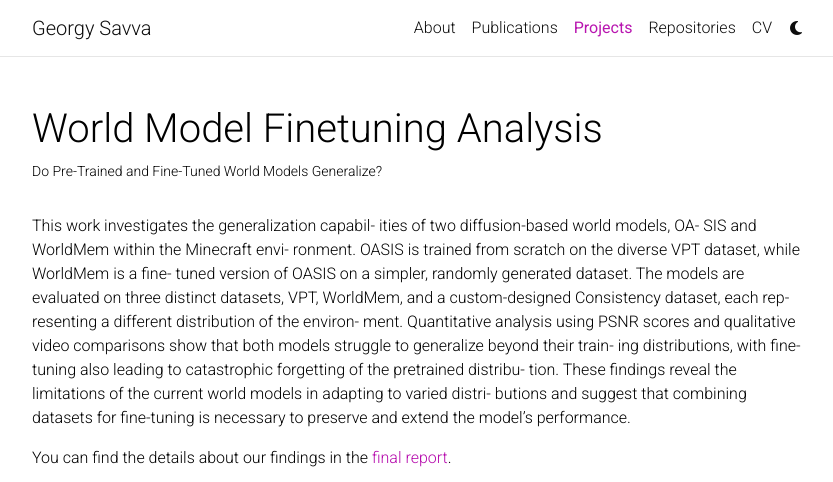
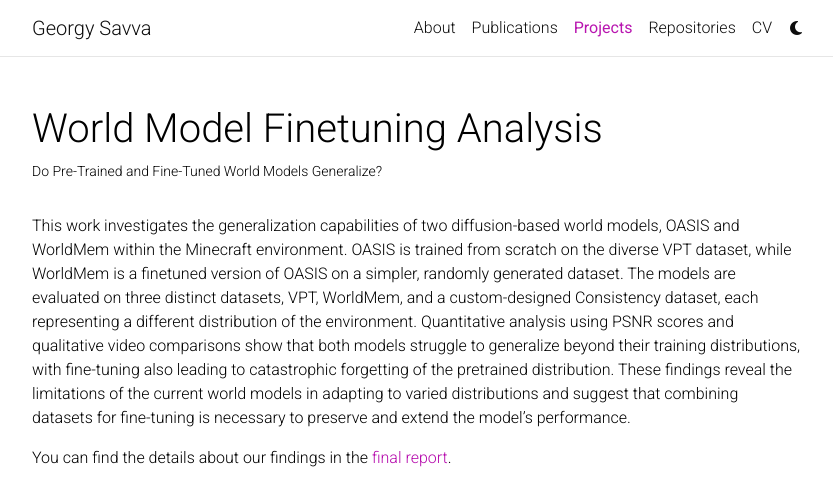
Before and after one commit to georgysavva/georgysavva.github.io, a Jekyll site: the page built from _projects/world-model-finetuning-analysis.md, in a window 1280 px wide, cut to the strip 0-482 px from the top of the page. Shown: the whole strip, without its empty margins (223-1056 px from the left). Built offline with Jekyll 4.4.1, drawn with Linux system fonts in a browser that asks for light colours; comment, search, counter and statistics services are not loaded; a style sheet for code colours, icons or effects is not loaded.

Commit message:
change project formatting

```diff
--- a/_projects/world-model-finetuning-analysis.md
+++ b/_projects/world-model-finetuning-analysis.md
@@ -6,25 +6,6 @@
 importance: 1
 ---
 
-This work investigates the generalization capabil-
-ities of two diffusion-based world models, OA-
-SIS and WorldMem within the Minecraft envi-
-ronment. OASIS is trained from scratch on the
-diverse VPT dataset, while WorldMem is a fine-
-tuned version of OASIS on a simpler, randomly
-generated dataset. The models are evaluated on
-three distinct datasets, VPT, WorldMem, and a
-custom-designed Consistency dataset, each rep-
-resenting a different distribution of the environ-
-ment. Quantitative analysis using PSNR scores
-and qualitative video comparisons show that both
-models struggle to generalize beyond their train-
-ing distributions, with fine-tuning also leading to
-catastrophic forgetting of the pretrained distribu-
-tion. These findings reveal the limitations of the
-current world models in adapting to varied distri-
-butions and suggest that combining datasets for
-fine-tuning is necessary to preserve and extend
-the model’s performance.
+This work investigates the generalization capabilities of two diffusion-based world models, OASIS and WorldMem within the Minecraft environment. OASIS is trained from scratch on the diverse VPT dataset, while WorldMem is a finetuned version of OASIS on a simpler, randomly generated dataset. The models are evaluated on three distinct datasets, VPT, WorldMem, and a custom-designed Consistency dataset, each representing a different distribution of the environment. Quantitative analysis using PSNR scores and qualitative video comparisons show that both models struggle to generalize beyond their training distributions, with fine-tuning also leading to catastrophic forgetting of the pretrained distribution. These findings reveal the limitations of the current world models in adapting to varied distributions and suggest that combining datasets for fine-tuning is necessary to preserve and extend the model’s performance.
 
 You can find the details about our findings in the [final report](/assets/pdf/World_Model_Pretrain_Finetune_Analysis.pdf).
```
Also changed, not shown: _projects/appsim.md (+2 -14 lines).
